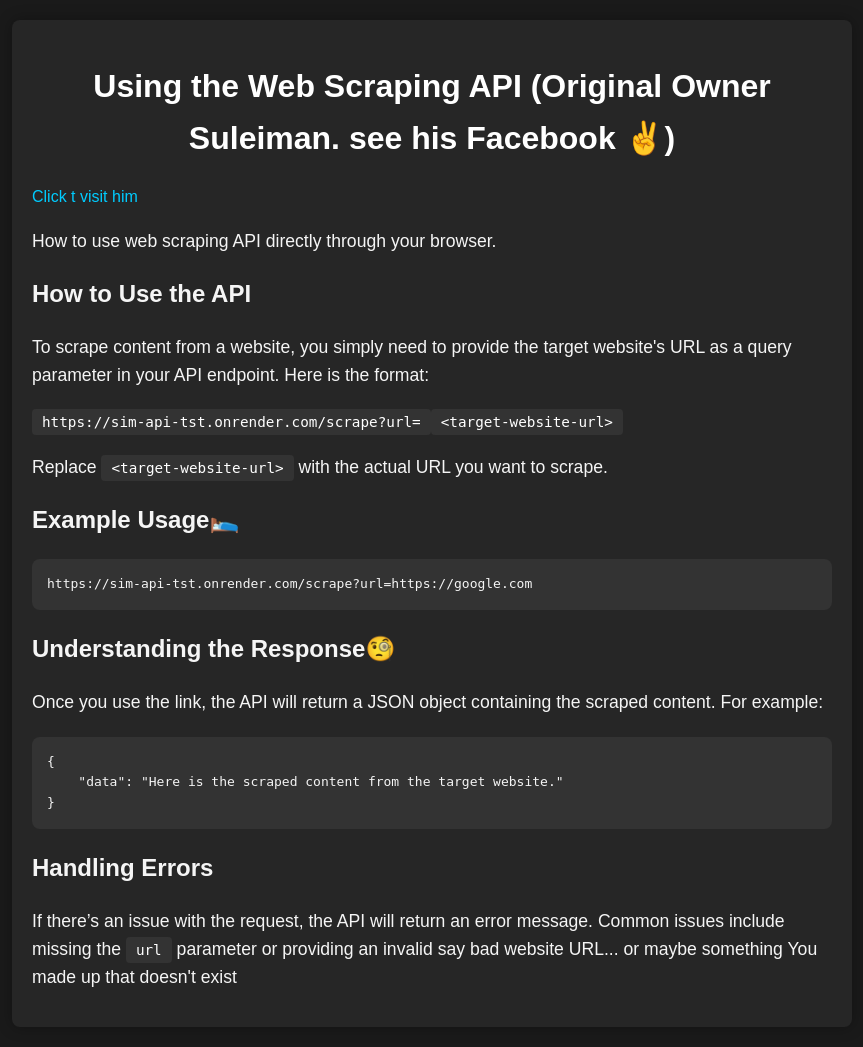
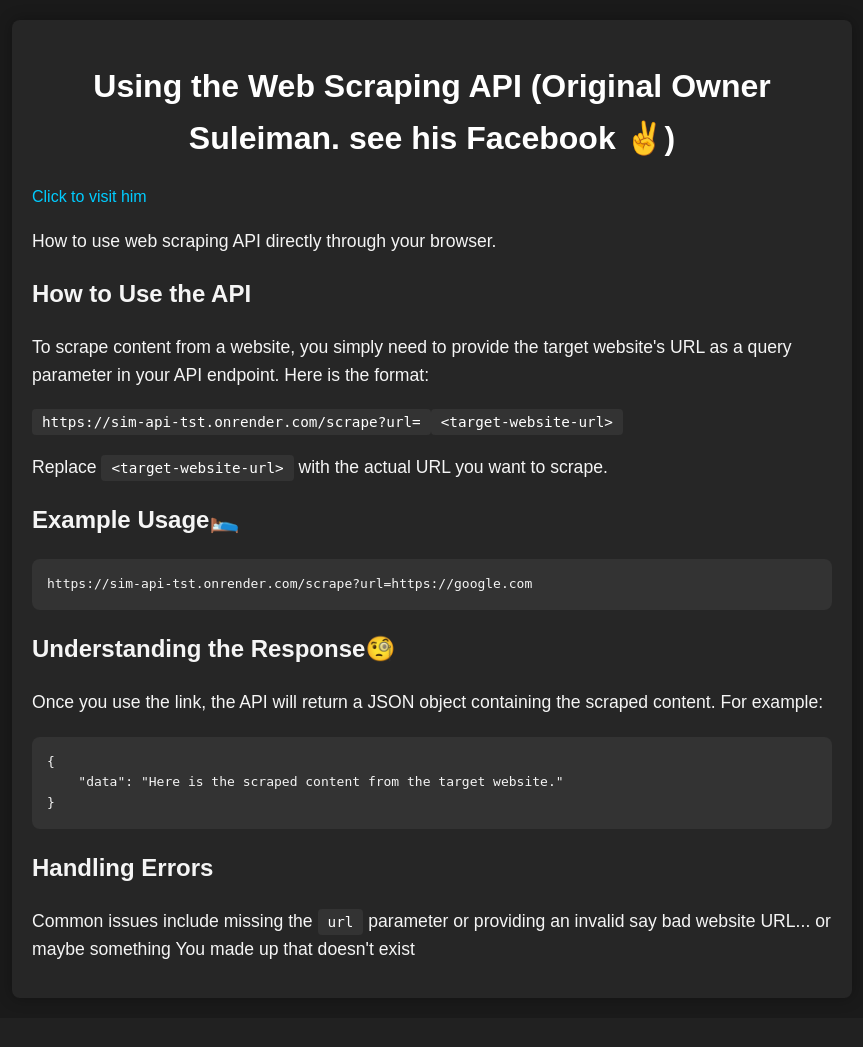
Before and after one commit to Sman12345678/Test-Api, a Flask app: page / in a window 1280 px wide. Shown: the whole page, without its empty margins (208-1071 px from the left). After the commit the page ends 959 px from the top, so only its background shows below. Run offline with Flask 3, Linux system fonts and the light colour scheme.

Commit message:
Update home.html

```diff
--- a/templates/home.html
+++ b/templates/home.html
@@ -4,7 +4,7 @@
 <head>
     <meta charset="UTF-8">
     <meta name="viewport" content="width=device-width, initial-scale=1.0">
-    <title>API Usage Guide</title>
+    <title>API Usage</title>
     <style>
         body {
             background-color: #1a1a1a;
@@ -69,7 +69,7 @@
 <body>
     <div class="container">
         <h1>Using the Web Scraping API (Original Owner Suleiman. see his Facebook ✌️)</h1>
-        <a href="https://www.facebook.com/profile.php?id=61553565805276"> Click t visit him </a>
+        <a href="https://www.facebook.com/profile.php?id=61553565805276"> Click to visit him </a>
         <p>How to use web scraping API directly through your browser.</p>
 
         <h2>How to Use the API</h2>
@@ -93,7 +93,7 @@
         </div>
 
         <h2>Handling Errors</h2>
-        <p>If there’s an issue with the request, the API will return an error message. Common issues include missing the <code>url</code> parameter or providing an invalid say bad website URL... or maybe something You made up that doesn't exist</p>
+        <p>Common issues include missing the <code>url</code> parameter or providing an invalid say bad website URL... or maybe something You made up that doesn't exist</p>
 
         </div>
 </body>
```
